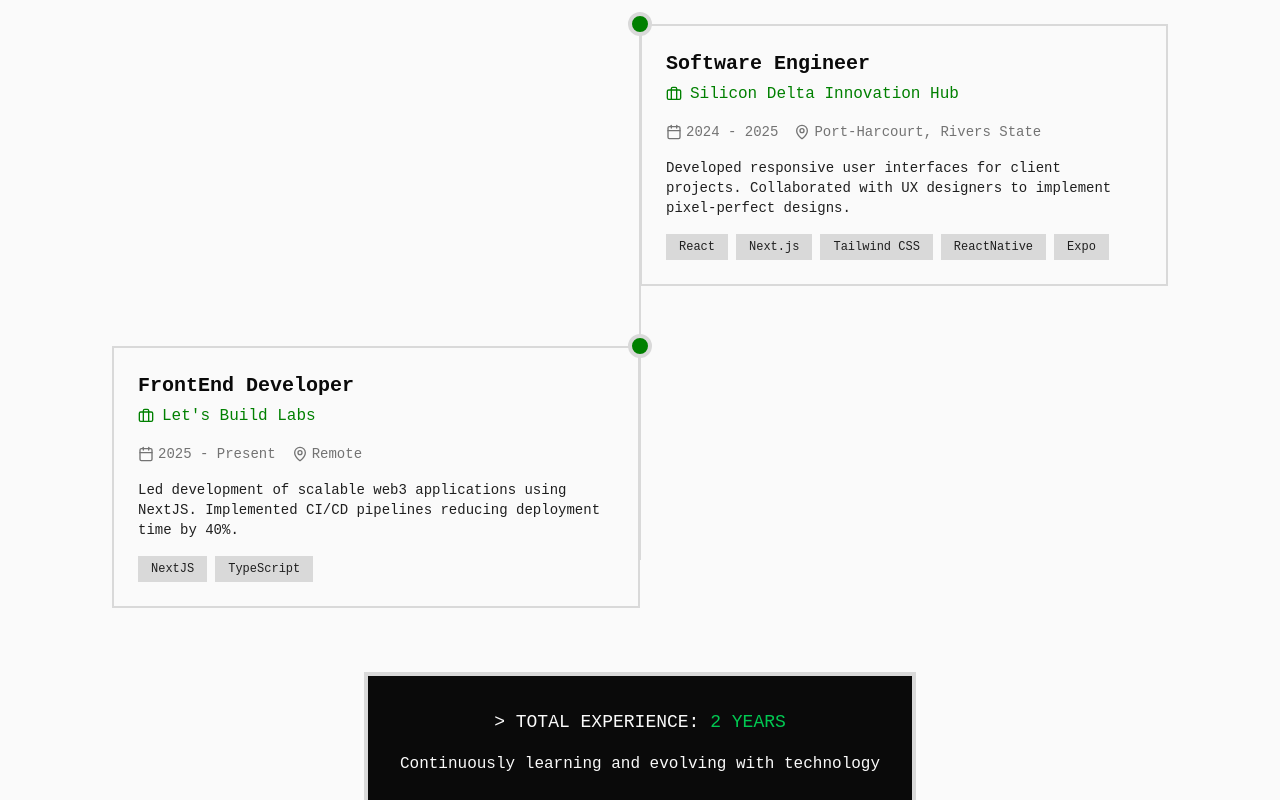
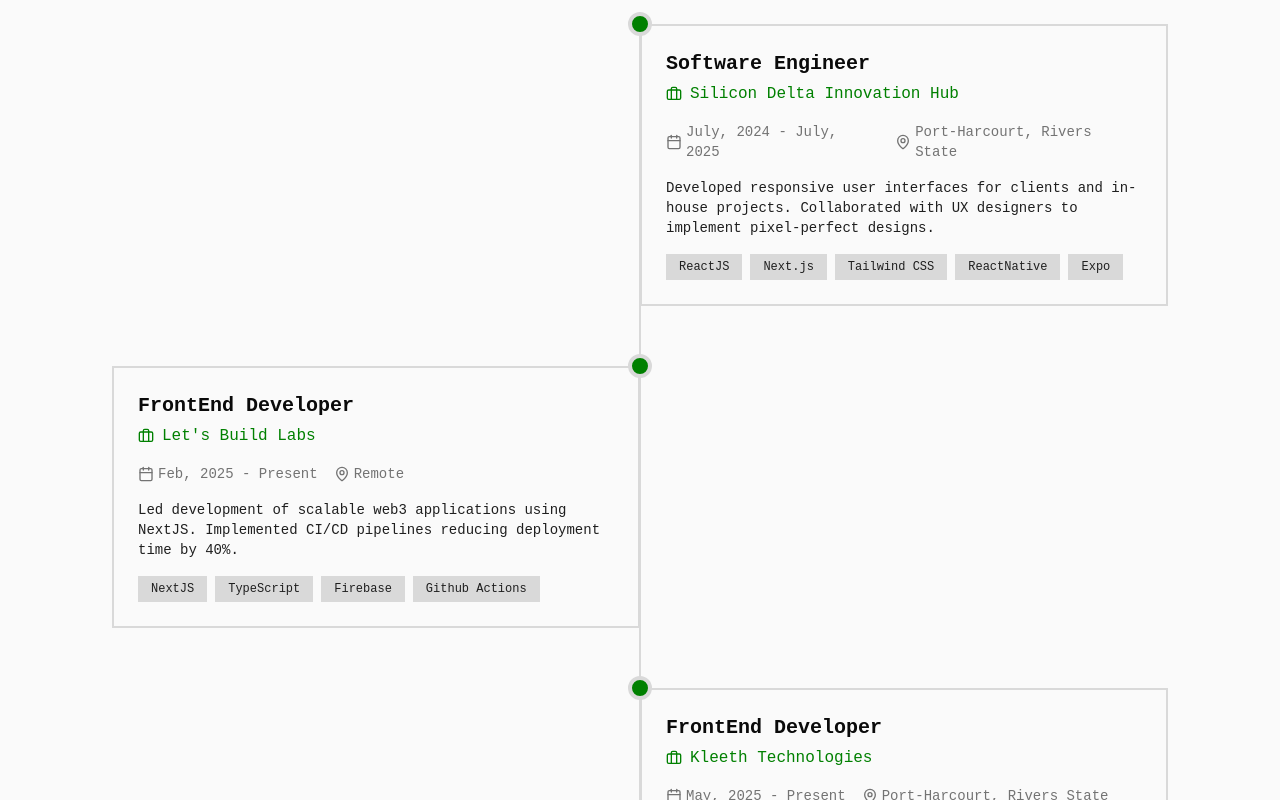
Before and after one commit to thedon-dev/PortfolioV2, a Next.js app: page / in a window 1280 px wide. Shown: the part 2000-2800 px from the top of the page. Built offline with nearby package versions, Linux system fonts and the light colour scheme; no server answers.

Commit message:
Added few more things

```diff
--- a/package.json
+++ b/package.json
@@ -12,6 +12,7 @@
     "@emailjs/browser": "^4.4.1",
     "@studio-freight/lenis": "^1.0.42",
     "@vercel/analytics": "^1.5.0",
+    "aos": "^2.3.4",
     "framer-motion": "^12.22.0",
     "gsap": "^3.13.0",
     "lucide-react": "^0.540.0",
@@ -22,6 +23,7 @@
   "devDependencies": {
     "@eslint/eslintrc": "^3",
     "@tailwindcss/postcss": "^4",
+    "@types/aos": "^3.0.7",
     "@types/node": "^20",
     "@types/react": "^19",
     "@types/react-dom": "^19",
--- a/src/app/page.tsx
+++ b/src/app/page.tsx
@@ -7,6 +7,7 @@ import Experience from "@/sections/Experience";
 // import Gallery from "@/sections/Gallery";
 import Hero from "@/sections/Hero";
 import Projects from "@/sections/Projects";
+// import Testimonials from "@/sections/Testimonials";
 
 export default function Home() {
   return (
@@ -18,6 +19,7 @@ export default function Home() {
         <Experience />
         <Projects />
         {/* <Gallery /> */}
+        {/* <Testimonials /> */}
         <Contact />
         <Footer />
       </LenisProvider>
--- a/src/sections/About.tsx
+++ b/src/sections/About.tsx
@@ -47,7 +47,7 @@ const About = () => {
     {
       icon: <Globe size={32} />,
       title: "DEPLOYMENT",
-      description: "AWS, Docker, Vercel, CI/CD, Github, Pxxl",
+      description: "Docker, Vercel, CI/CD, Github, Pxxl",
       details: "Automated deployment and cloud infrastructure",
     },
   ];
--- a/src/sections/Experience.tsx
+++ b/src/sections/Experience.tsx
@@ -2,10 +2,16 @@
 
 import { useEffect, useRef, useState } from "react";
 import { Briefcase, Calendar, MapPin } from "lucide-react";
+import AOS from "aos";
+import "aos/dist/aos.css";
 
 const Experience = () => {
   const [isVisible, setIsVisible] = useState(false);
   const sectionRef = useRef<HTMLElement>(null);
+
+  useEffect(() => {
+    AOS.init({ duration: 800, once: true });
+  });
 
   useEffect(() => {
     const observer = new IntersectionObserver(
@@ -28,20 +34,43 @@ const Experience = () => {
     {
       company: "Silicon Delta Innovation Hub",
       position: "Software Engineer",
-      period: "2024 - 2025",
+      period: "July, 2024 - July, 2025",
       location: "Port-Harcourt, Rivers State",
       description:
-        "Developed responsive user interfaces for client projects. Collaborated with UX designers to implement pixel-perfect designs.",
-      technologies: ["React", "Next.js", "Tailwind CSS", "ReactNative", "Expo"],
+        "Developed responsive user interfaces for clients and in-house projects. Collaborated with UX designers to implement pixel-perfect designs.",
+      technologies: [
+        "ReactJS",
+        "Next.js",
+        "Tailwind CSS",
+        "ReactNative",
+        "Expo",
+      ],
     },
     {
       company: "Let's Build Labs",
       position: "FrontEnd Developer",
-      period: "2025 - Present",
+      period: "Feb, 2025 - Present",
       location: "Remote",
       description:
         "Led development of scalable web3 applications using NextJS. Implemented CI/CD pipelines reducing deployment time by 40%.",
-      technologies: ["NextJS", "TypeScript"],
+      technologies: ["NextJS", "TypeScript", "Firebase", "Github Actions"],
+    },
+    {
+      company: "Kleeth Technologies",
+      position: "FrontEnd Developer",
+      period: "May, 2025 - Present",
+      location: "Port-Harcourt, Rivers State",
+      description:
+        "Led frontend development for cross-platform mobile and web applications, ensuring high-quality user experiences. Oversaw the entire deployment process, implementing and managing CI/CD pipelines to automate and accelerate application delivery.",
+      technologies: [
+        "ReactJS",
+        "NextJS",
+        "TypeScript",
+        "Tailwindcss",
+        "ReactNative",
+        "Expo",
+        "Hostinger",
+      ],
     },
   ];
 
@@ -67,6 +96,7 @@ const Experience = () => {
           {experiences.map((exp, index) => (
             <div
               key={index}
+              data-aos={index % 2 !== 0 ? "fade-left" : "fade-right"}
               className={`relative flex flex-col md:flex-row ${
                 index % 2 === 0 ? "md:flex-row-reverse" : ""
               } ${isVisible ? "fade-in" : ""}`}
@@ -122,13 +152,11 @@ const Experience = () => {
           ))}
         </div>
 
-        <div
-          className={`mt-16 text-center ${isVisible ? "fade-in-delayed" : ""}`}
-        >
+        <div className="mt-16 text-center" data-aos="fade-in">
           <div className="bg-retro-black text-retro-white p-8 border-4 border-retro-dark inline-block">
             <p className="font-retro lg:text-lg mb-4">
               &gt; TOTAL EXPERIENCE:{" "}
-              <span className="text-green-500">2 YEARS</span>
+              <span className="text-green-500">3 YEARS</span>
             </p>
             <p className="retro-body text-xs lg:text-base">
               Continuously learning and evolving with technology
--- /dev/null
+++ b/src/sections/Testimonials.tsx
@@ -0,0 +1,166 @@
+"use client";
+
+import { useEffect, useRef, useState } from "react";
+import { Star, Quote } from "lucide-react";
+import AOS from "aos";
+import "aos/dist/aos.css";
+
+const Testimonials = () => {
+  const [isVisible, setIsVisible] = useState(false);
+  const sectionRef = useRef<HTMLElement>(null);
+  const scrollerRef = useRef<HTMLDivElement>(null);
+
+  useEffect(() => {
+    AOS.init({ duration: 800, once: true });
+  });
+
+  useEffect(() => {
+    const observer = new IntersectionObserver(
+      ([entry]) => {
+        if (entry.isIntersecting) {
+          setIsVisible(true);
+        }
+      },
+      { threshold: 0.1 }
+    );
+
+    if (sectionRef.current) {
+      observer.observe(sectionRef.current);
+    }
+
+    return () => observer.disconnect();
+  }, []);
+
+  useEffect(() => {
+    if (!scrollerRef.current) return;
+
+    const scroller = scrollerRef.current;
+    let animationFrameId: number;
+    let speed = 1;
+
+    const scroll = () => {
+      if (
+        scroller.scrollLeft >=
+        (scroller.scrollWidth - scroller.clientWidth) / 2
+      ) {
+        scroller.scrollLeft = 0;
+      } else {
+        scroller.scrollLeft += speed;
+      }
+      animationFrameId = requestAnimationFrame(scroll);
+    };
+
+    animationFrameId = requestAnimationFrame(scroll);
+
+    const pauseScroll = () => {
+      cancelAnimationFrame(animationFrameId);
+    };
+
+    const resumeScroll = () => {
+      animationFrameId = requestAnimationFrame(scroll);
+    };
+
+    scroller.addEventListener("mouseenter", pauseScroll);
+    scroller.addEventListener("mouseleave", resumeScroll);
+
+    return () => {
+      cancelAnimationFrame(animationFrameId);
+      scroller.removeEventListener("mouseenter", pauseScroll);
+      scroller.removeEventListener("mouseleave", resumeScroll);
+    };
+  }, []);
+
+  const testimonials = [
+    {
+      name: "Honour Robinson",
+      role: "Chief Executive Officer at PXXL",
+      content:
+        "Victor is a devoted frontend developer that builds really cool things, Worked alongside him for some projects and seen his workflow and final works, He cooks beautiful things!",
+    },
+  ];
+
+  const duplicatedTestimonials = [...testimonials, ...testimonials];
+
+  return (
+    <section
+      id="testimonials"
+      ref={sectionRef}
+      className="py-20 px-4 bg-background overflow-hidden"
+    >
+      <div className="max-w-6xl mx-auto">
+        <div className={`text-center mb-16 ${isVisible ? "fade-in" : ""}`}>
+          <h2 className="retro-title text-retro-black mb-4">
+            TESTIMONIALS.DAT
+          </h2>
+          <div className="w-24 h-1 bg-retro-accent mx-auto mb-8"></div>
+          <p className="retro-body text-retro-dark max-w-3xl mx-auto text-lg leading-relaxed">
+            What clients and colleagues have to say about working with me and
+            the quality of solutions delivered.
+          </p>
+        </div>
+
+        <div className="relative">
+          {/* Left gradient fade */}
+          <div className="absolute left-0 top-0 bottom-0 w-32 bg-gradient-to-r from-background to-transparent z-10 pointer-events-none"></div>
+
+          {/* Right gradient fade */}
+          <div className="absolute right-0 top-0 bottom-0 w-32 bg-gradient-to-l from-background to-transparent z-10 pointer-events-none"></div>
+
+          <div
+            ref={scrollerRef}
+            className="flex overflow-x-hidden py-4 mb-12 scrollbar-hide relative"
+            style={{ scrollBehavior: "auto" }}
+          >
+            <div className="flex space-x-8">
+              {duplicatedTestimonials.map((testimonial, index) => (
+                <div
+                  key={index}
+                  className="flex-shrink-0 w-80 retro-hover bg-background border-2 border-retro-medium p-6"
+                >
+                  <div className="text-retro-accent mb-4">
+                    <Quote size={20} />
+                  </div>
+                  <p className="retro-body text-sm text-retro-dark mb-6 italic">
+                    "{testimonial.content}"
+                  </p>
+                  <div>
+                    <h3 className="font-retro font-bold text-retro-black">
+                      {testimonial.name}
+                    </h3>
+                    <p className="text-retro-medium text-sm">
+                      {testimonial.role}
+                    </p>
+                  </div>
+                </div>
+              ))}
+            </div>
+          </div>
+        </div>
+
+        <div className="mt-16 text-center" data-aos="fade-in">
+          <div className="bg-retro-black text-retro-white p-8 border-4 border-retro-dark inline-block">
+            <p className="font-retro lg:text-lg mb-4">
+              &gt; CLIENT SATISFACTION:{" "}
+              <span className="text-green-500">100%</span>
+            </p>
+            <p className="retro-body text-xs lg:text-base">
+              Delivering excellence on every project
+            </p>
+          </div>
+        </div>
+      </div>
+
+      <style jsx>{`
+        .scrollbar-hide {
+          -ms-overflow-style: none;
+          scrollbar-width: none;
+        }
+        .scrollbar-hide::-webkit-scrollbar {
+          display: none;
+        }
+      `}</style>
+    </section>
+  );
+};
+
+export default Testimonials;
```
Also changed, not shown: 1 other file (tests, documents, lock files or other folders).
